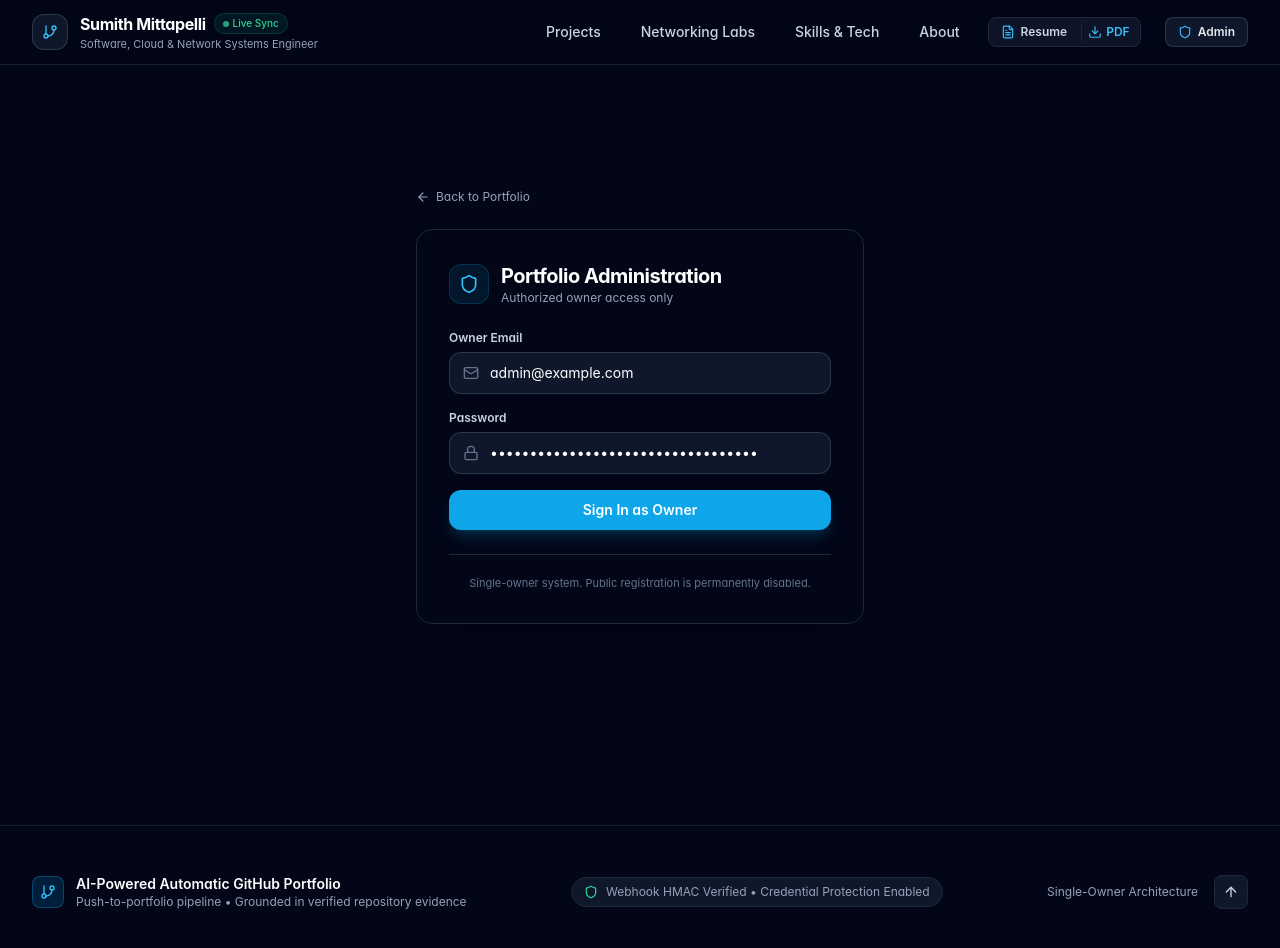
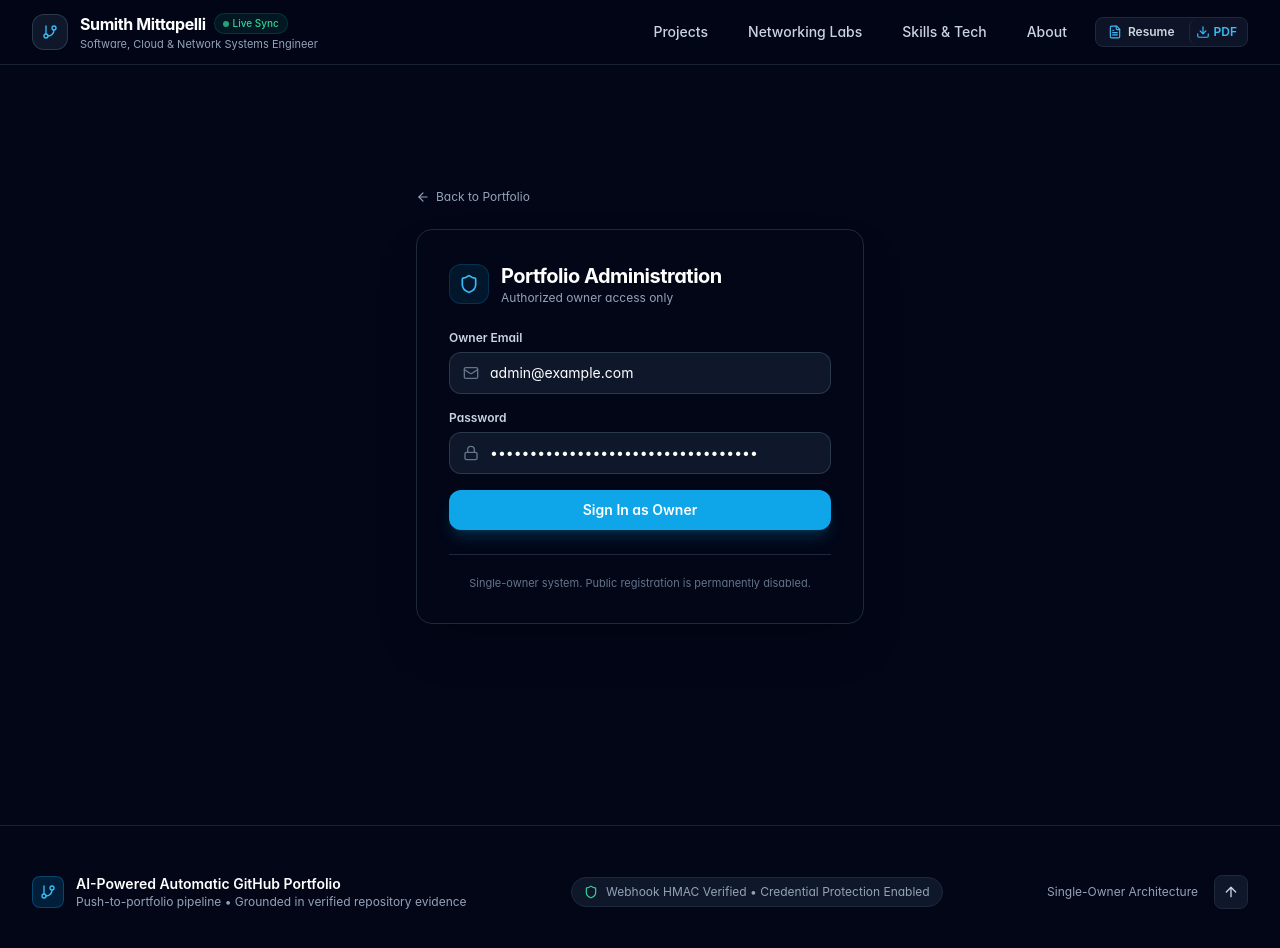
Before and after one commit to SumithNetha/Automated-Portfolio, a React (Vite) app in the folder frontend/: page /login in a window 1280 px wide. Shown: the top 948 px of the page. Built offline with nearby package versions, Linux system fonts and the light colour scheme.

Commit message:
feat: hide direct admin link from public navbar and document admin access in README

```diff
--- a/frontend/src/components/Navbar.tsx
+++ b/frontend/src/components/Navbar.tsx
@@ -83,6 +83,7 @@ export const Navbar: React.FC = () => {
               </div>
             </>
           ) : (
+            <div className="flex items-center gap-2">
               <Link
                 to="/"
                 className="px-3 py-1.5 rounded-lg text-sky-400 hover:text-sky-300 hover:bg-sky-500/10 transition-colors flex items-center gap-1.5"
@@ -90,16 +91,14 @@ export const Navbar: React.FC = () => {
                 <ExternalLink className="w-4 h-4" />
                 View Public Portfolio
               </Link>
+              {isAuthenticated && (
+                <div className="px-3 py-1.5 rounded-lg bg-sky-500/10 border border-sky-500/30 text-sky-400 flex items-center gap-1.5 text-xs font-semibold">
+                  <Shield className="w-3.5 h-3.5" />
+                  <span>Admin Mode</span>
+                </div>
               )}
-
-          {/* Admin link */}
-          <Link
-            to={isAuthenticated ? '/admin' : '/login'}
-            className="ml-2 px-3 py-1.5 rounded-lg bg-slate-900 border border-slate-700/80 text-slate-200 hover:text-white hover:border-sky-500/50 hover:bg-slate-800 transition-all flex items-center gap-1.5 shadow-sm"
-          >
-            <Shield className="w-3.5 h-3.5 text-sky-400" />
-            <span className="text-xs font-semibold">{isAuthenticated ? 'Admin Dashboard' : 'Admin'}</span>
-          </Link>
+            </div>
+          )}
         </nav>
       </div>
     </header>
--- a/frontend/src/pages/HomePage.tsx
+++ b/frontend/src/pages/HomePage.tsx
@@ -276,7 +276,7 @@ export const HomePage: React.FC = () => {
               No portfolio entries found
             </h3>
             <p className="text-xs text-slate-400 max-w-sm mx-auto">
-              Try adjusting your search criteria or category filter, or connect additional repositories in the admin portal.
+              Try adjusting your search criteria or category filter to explore all verified engineering projects.
             </p>
           </div>
         ) : (
```
Also changed, not shown: 1 other file (tests, documents, lock files or other folders). Lines whose indentation alone changed are shown as unchanged.
